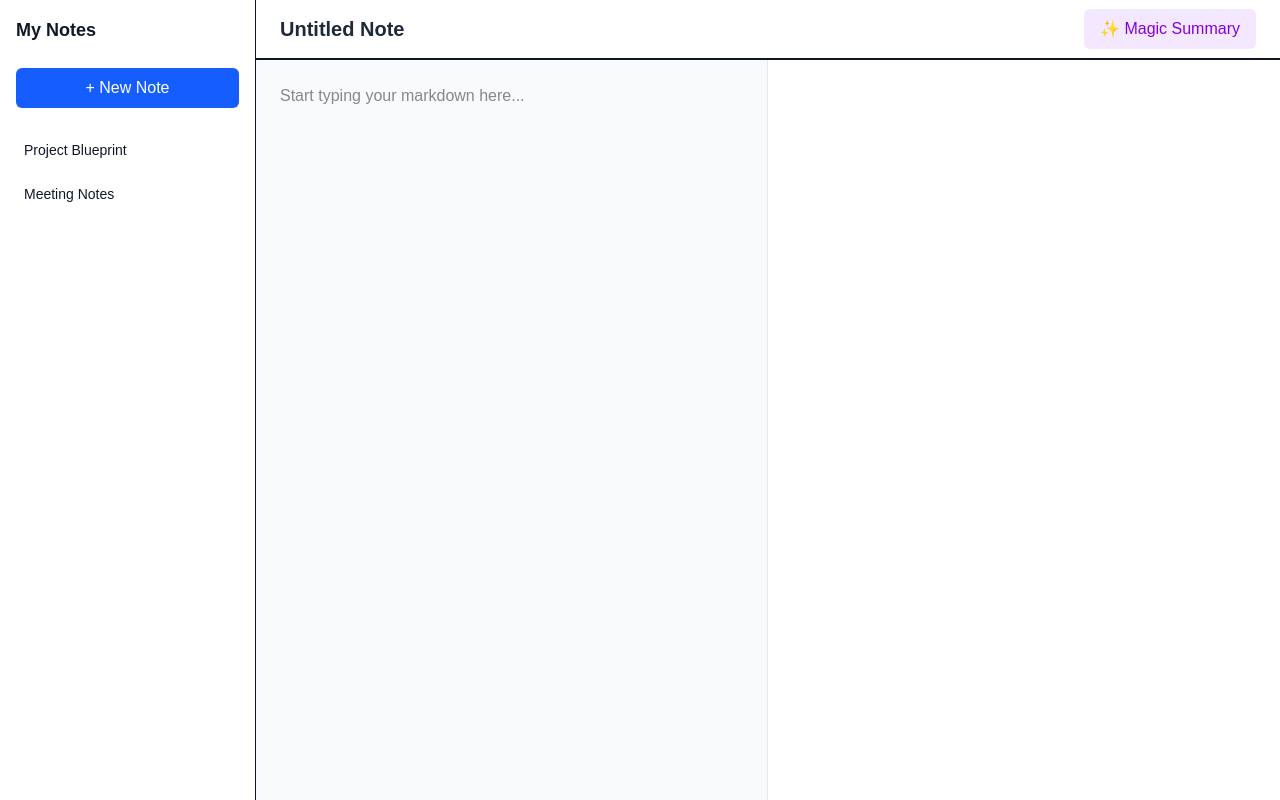
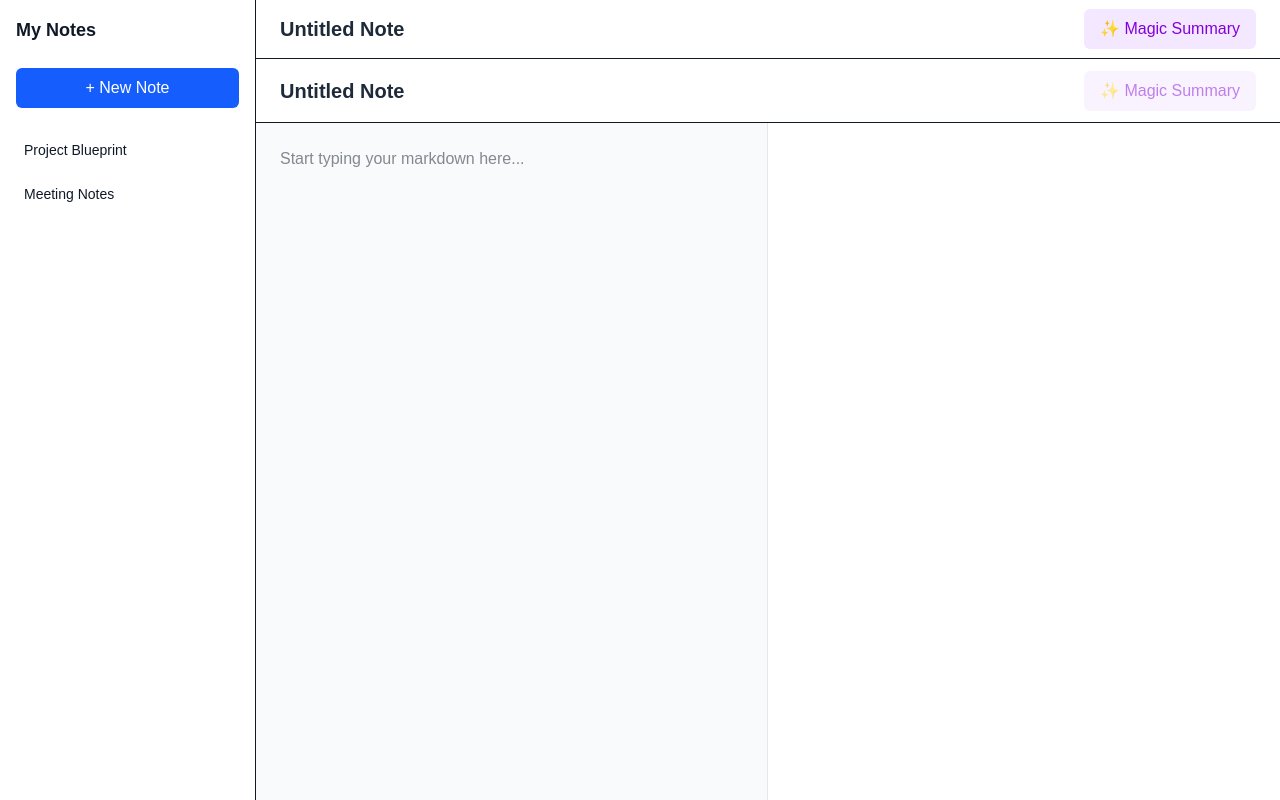
Before and after one commit to EddxSotz/AI-Enhanced-Markdown-Notes, a Next.js app in the folder markdown-ai/: page /notes/1 in a window 1280 px wide. Built offline with nearby package versions, Linux system fonts and the light colour scheme; no server answers.

Commit message:
refactor MarkdownEditor to include AI summary generation and improve layout

```diff
--- a/markdown-ai/components/editor/MarkdownEditor.tsx
+++ b/markdown-ai/components/editor/MarkdownEditor.tsx
@@ -2,30 +2,100 @@
 
 import { useState } from "react";
 import ReactMarkdown from "react-markdown";
+import { saveNoteAction } from "@/app/actions/note-actions";
 
-export default function MarkdownEditor({ initialContent = "" }: { initialContent?: string }) {
+interface EditorProps {
+  initialId?: string;
+  initialContent?: string;
+  initialSummary?: string;
+}
+
+export default function MarkdownEditor({ initialId, initialContent = "", initialSummary = "" }: EditorProps) {
   const [content, setContent] = useState(initialContent);
+  const [summary, setSummary] = useState(initialSummary);
+  const [isGenerating, setIsGenerating] = useState(false);
+
+  const handleGenerateSummary = async () => {
+    if (!content.trim()) return;
+
+    setIsGenerating(true);
+    try {
+      const response = await fetch("/api/ai", {
+        method: "POST",
+        headers: { "Content-Type": "application/json" },
+        body: JSON.stringify({ content }),
+      });
+
+      if (!response.ok) throw new Error("Failed to fetch summary");
+
+      const data = await response.json();
+
+      setSummary(data.summary);
+
+      await saveNoteAction({
+        noteId: initialId || null,
+        content: content,
+        aiSummary: data.summary,
+        title: "Untitled Note"
+      });
+
+    } catch (error) {
+      console.error(error);
+      alert("Uh oh! The AI hit a snag. Please try again.");
+    } finally {
+      setIsGenerating(false);
+    }
+  };
 
   return (
-    <div className="flex flex-col md:flex-row h-full w-full border-t">
+    <div className="flex flex-col h-full w-full">
+      {/* Action Header */}
+      <header className="h-16 border-b flex items-center justify-between px-6 bg-white shrink-0">
+        <h1 className="text-xl font-semibold outline-none text-gray-800">Untitled Note</h1>
+        <button
+          type="button"
+          onClick={handleGenerateSummary}
+          disabled={isGenerating || !content.trim()}
+          className="bg-purple-100 text-purple-700 px-4 py-2 rounded-md font-medium hover:bg-purple-200 transition disabled:opacity-50"
+        >
+          {isGenerating ? "✨ Thinking..." : "✨ Magic Summary"}
+        </button>
+      </header>
 
-      {/* Left Pane */}
-      <div className="w-full md:w-1/2 h-1/2 md:h-full border-b md:border-b-0 md:border-r border-gray-200">
+      {/* Main Editor Area */}
+      <div className="flex flex-col md:flex-row h-full w-full overflow-hidden">
+
+        {/* Left Pane: Write */}
+        <div className="w-full md:w-1/2 h-1/2 md:h-full border-b md:border-b-0 md:border-r border-gray-200 flex flex-col">
           <textarea
-          className="w-full h-full p-6 resize-none focus:outline-none bg-transparent"
+            className="flex-1 w-full p-6 resize-none focus:outline-none bg-transparent"
             placeholder="Start typing your markdown here..."
             value={content}
             onChange={(e) => setContent(e.target.value)}
           />
         </div>
 
-      {/* Right Pane: Preview */}
-      <div className="w-full md:w-1/2 h-1/2 md:h-full p-6 overflow-y-auto bg-white">
+        {/* Right Pane: Preview & Summary */}
+        <div className="w-full md:w-1/2 h-1/2 md:h-full flex flex-col bg-white">
+
+          {/* AI Summary Panel */}
+          {summary && (
+            <div className="bg-purple-50 p-4 border-b border-purple-100 shrink-0">
+              <h3 className="text-sm font-bold text-purple-800 mb-2 uppercase tracking-wider">AI Summary</h3>
+              <div className="text-sm text-purple-900 prose prose-sm max-w-none">
+                <ReactMarkdown>{summary}</ReactMarkdown>
+              </div>
+            </div>
+          )}
+
+          {/* Markdown Preview */}
+          <div className="flex-1 p-6 overflow-y-auto">
             <div className="prose max-w-none">
               <ReactMarkdown>{content}</ReactMarkdown>
             </div>
           </div>
-
+        </div>
+      </div>
     </div>
   );
 }
```
Lines whose indentation alone changed are shown as unchanged.
